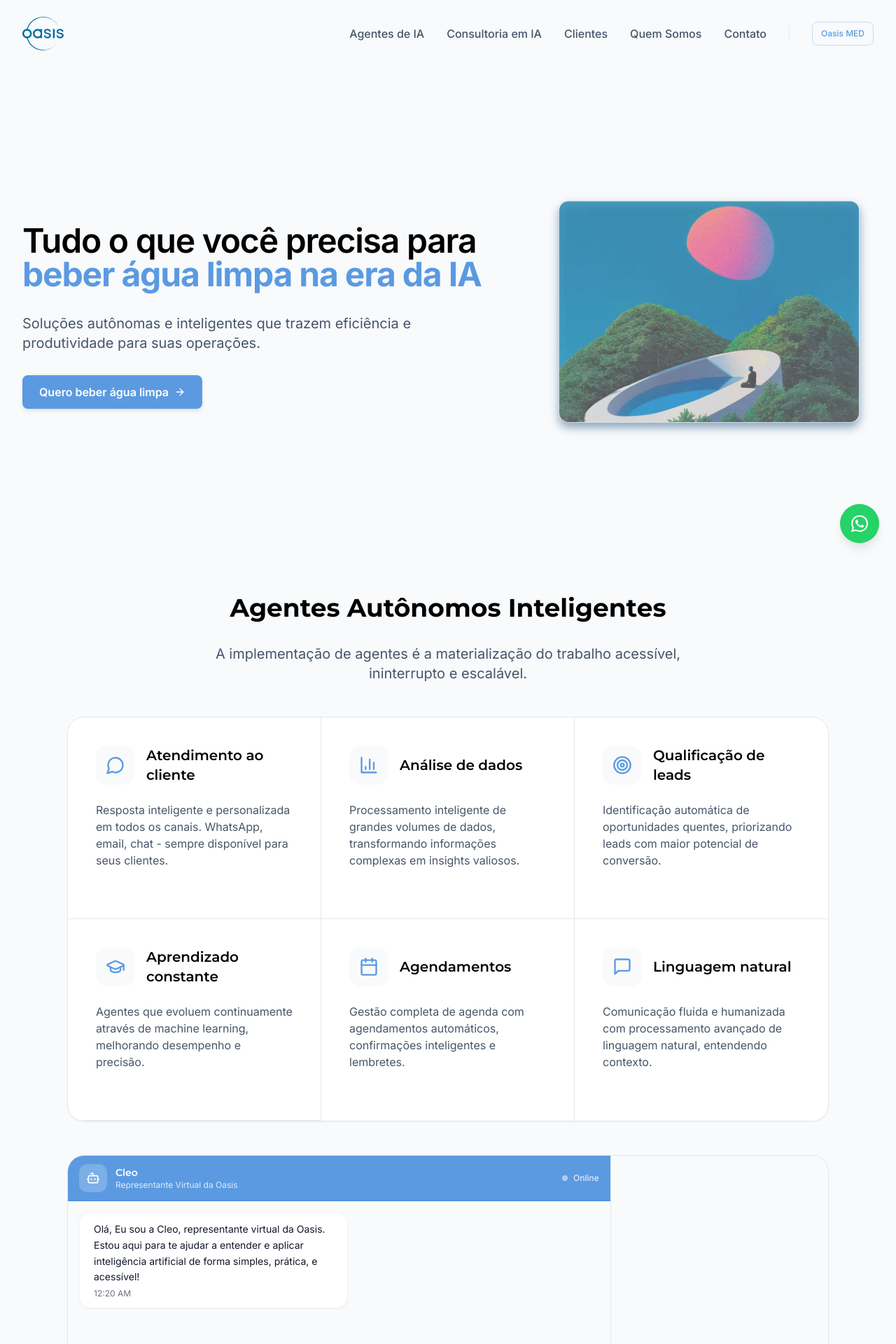
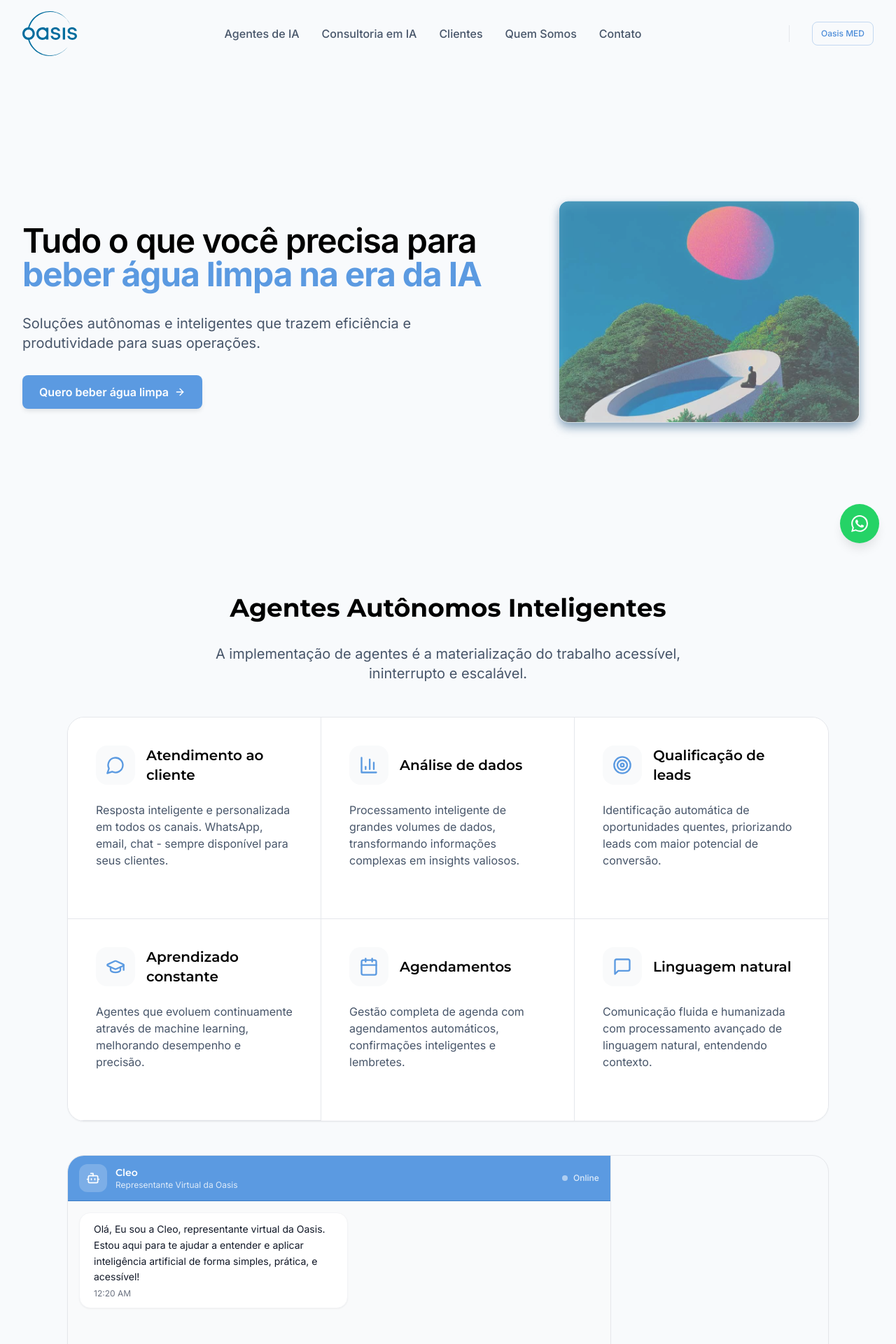
Before and after one commit to oasisagx/oasis-agx-final-review, a React (Vite) app: page / in a window 1280 px wide. Shown: the top 1920 px of the page at 70% size. Built offline with nearby package versions, Linux system fonts and the light colour scheme; grey boxes are pictures that could not be loaded.

Commit message:
alteracoes finais

```diff
--- a/src/components/Navbar.tsx
+++ b/src/components/Navbar.tsx
@@ -44,12 +44,13 @@ const Navbar = () => {
               <img
                 src="/images/logos/oasis-logo.svg"
                 alt="Oasis AGX"
-                className="h-10 md:h-12 w-auto transition-all duration-300"
+                className="h-14 md:h-16 w-auto transition-all duration-300"
               />
             </div>
 
             {/* Desktop Menu */}
-            <div className="hidden lg:flex items-center space-x-6 xl:space-x-8">
+            <div className="hidden lg:flex flex-grow items-center justify-center">
+              <div className="flex items-center space-x-6 xl:space-x-8">
                 <button
                   onClick={() => scrollToSection('agents')}
                   className="text-text-body hover:text-oasis-blue transition-colors font-medium font-body text-sm xl:text-base"
@@ -80,14 +81,17 @@ const Navbar = () => {
                 >
                   Contato
                 </button>
+              </div>
+            </div>
 
+            <div className="hidden lg:flex items-center">
               {/* Divider */}
-              <div className="w-px h-6 bg-gray-200"></div>
+              <div className="w-px h-6 bg-gray-200 mr-6 xl:mr-8"></div>
 
               {/* CTA Button */}
               <Link
                 to="/login"
-                className="px-3 py-2 text-xs font-medium text-oasis-blue hover:text-white border border-oasis-blue/30 hover:border-oasis-blue rounded-lg transition-all duration-200 font-body hover:bg-oasis-blue"
+                className="px-3 py-2 text-xs font-medium text-oasis-blue-med hover:text-white border border-oasis-blue-med/30 hover:border-oasis-blue-med rounded-lg transition-all duration-200 font-body hover:bg-oasis-blue-med"
               >
                 Oasis MED
               </Link>
@@ -152,7 +156,7 @@ const Navbar = () => {
               </button>
               <Link
                 to="/login"
-                className="w-full block text-center px-4 py-3 text-sm font-medium text-oasis-blue hover:text-white border border-oasis-blue hover:bg-oasis-blue rounded-lg transition-all duration-200 font-body mt-6"
+                className="w-full block text-center px-4 py-3 text-sm font-medium text-oasis-blue-med hover:text-white border border-oasis-blue-med hover:bg-oasis-blue-med rounded-lg transition-all duration-200 font-body mt-6"
               >
                 Oasis MED
               </Link>
--- a/tailwind.config.js
+++ b/tailwind.config.js
@@ -10,7 +10,8 @@ export default {
       colors: {
         // EXACT Oasis color system - Light mode only
         'oasis-blue': '#5B9AE1',           // Primary blue
-        'oasis-blue-dark': '#4A8BD8',      // Darker blue for hover states
+        'oasis-blue-med': '#4A8BD8',       // Medium blue for buttons
+        'oasis-blue-dark': '#3A7BC4',      // Darker blue for hover states
         'oasis-blue-light': '#E8F2FD',     // Light blue for backgrounds
 
         // Background system - EXACT COLORS
```
Lines whose indentation alone changed are shown as unchanged.
